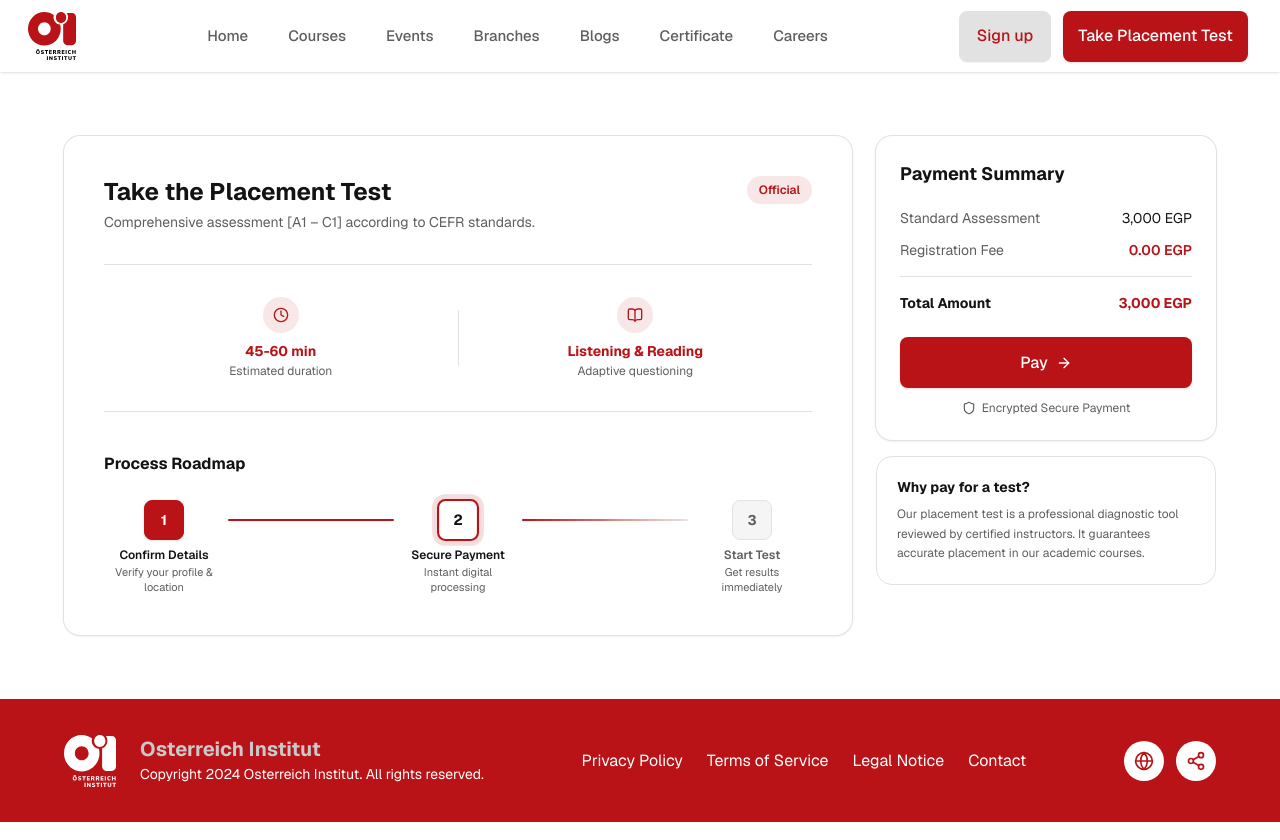
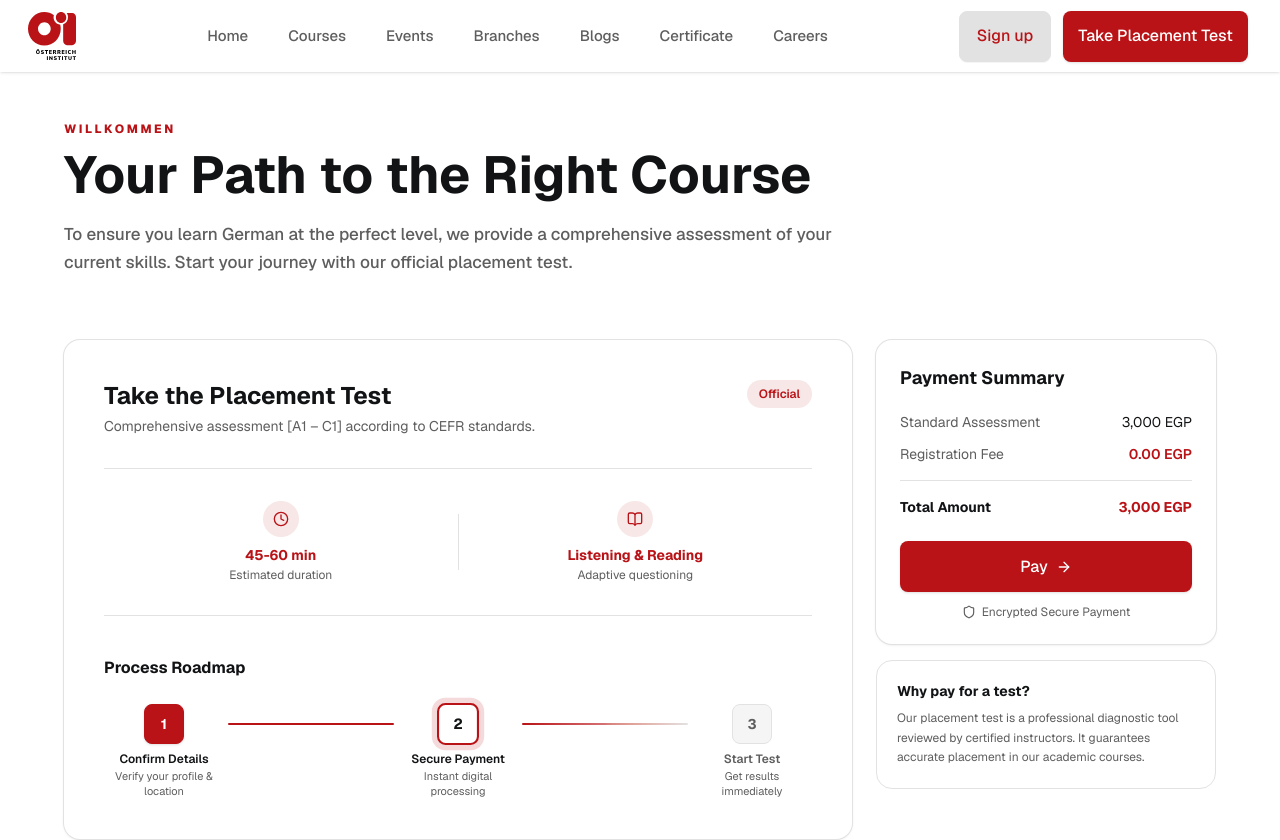
Before and after one commit to yomna22-ym/Austrian-lms, a Next.js app: page /placement-test in a window 1280 px wide. Shown: the top 840 px of the page. Built offline with nearby package versions, Linux system fonts and the light colour scheme.

Commit message:
Restore non-home page headlines

```diff
--- a/app/(modules)/blogs/(pages)/blogs-page.tsx
+++ b/app/(modules)/blogs/(pages)/blogs-page.tsx
@@ -1,3 +1,4 @@
+import PageIntro from "@/app/shared/PageIntro";
 import {
   BlogCallToAction,
   BlogFilterToolbar,
@@ -9,6 +10,10 @@ import {
 export default function BlogsPage() {
   return (
     <div className="w-full bg-[linear-gradient(110deg,#ffffff_0%,#ffffff_56%,#fff2f2_100%)]">
+      <PageIntro
+        title="Cultural Journal"
+        description="Exploring the life, language, and culture of Austria. Insights from our experts and stories from the heart of Europe."
+      />
       <main className="w-full px-4 py-14 sm:px-6 lg:px-16">
         <div className="mx-auto max-w-7xl">
           <BlogFilterToolbar />
--- a/app/(modules)/branches/(pages)/branches-page.tsx
+++ b/app/(modules)/branches/(pages)/branches-page.tsx
@@ -1,9 +1,14 @@
+import PageIntro from "@/app/shared/PageIntro";
 import { GlobalPresenceSection, EgyptBranchesSection } from "../components";
-import { EGYPT_BRANCHES } from "../utils";
+import { BRANCHES_HERO, EGYPT_BRANCHES } from "../utils";
 
 export default function BranchesPage() {
   return (
     <div className="flex w-full flex-col">
+      <PageIntro
+        title={BRANCHES_HERO.title}
+        description={BRANCHES_HERO.description}
+      />
       <GlobalPresenceSection />
       <EgyptBranchesSection branches={EGYPT_BRANCHES} />
     </div>
--- a/app/(modules)/careers/(pages)/careers-page.tsx
+++ b/app/(modules)/careers/(pages)/careers-page.tsx
@@ -1,3 +1,4 @@
+import PageIntro from "@/app/shared/PageIntro";
 import {
   ApplicationJourneySection,
   CareersBenefitsSection,
@@ -7,6 +8,10 @@ import {
 export default function CareersPage() {
   return (
     <div className="w-full bg-[linear-gradient(135deg,#ffffff_0%,#ffffff_16%,#fff5f5_100%)]">
+      <PageIntro
+        title="Join Our Professional Academic Team"
+        description="Experience a collaborative, innovative environment where German academic quality meets cultural passion. Help us shape the future of language education in Egypt."
+      />
       <CareersListing />
       <CareersBenefitsSection />
       <ApplicationJourneySection />
--- a/app/(modules)/certificates/(pages)/certificates-page.tsx
+++ b/app/(modules)/certificates/(pages)/certificates-page.tsx
@@ -1,4 +1,5 @@
 import Link from "next/link";
+import PageIntro from "@/app/shared/PageIntro";
 import SurfaceCard from "@/app/shared/SurfaceCard";
 import {
   CertificationCard,
@@ -19,6 +20,10 @@ export default function CertificatesPage() {
 
   return (
     <div className="w-full bg-[linear-gradient(180deg,#ffffff_0%,#fff7f7_30%,#ffffff_100%)]">
+      <PageIntro
+        title="Your Gateway to Your Academic Future in Germany"
+        description="We are the official testing hub for TestDaF and TestAS - the internationally recognized exams required for university admission in Germany."
+      />
       <section className="w-full px-4 py-14 sm:px-6 lg:px-16">
         <div className="mx-auto grid max-w-7xl grid-cols-1 gap-10 lg:grid-cols-[minmax(0,520px)_minmax(420px,1fr)] lg:items-center lg:gap-20">
           <div>
--- a/app/(modules)/courses/(pages)/courses-page.tsx
+++ b/app/(modules)/courses/(pages)/courses-page.tsx
@@ -1,8 +1,13 @@
+import PageIntro from "@/app/shared/PageIntro";
 import { CourseCardGrid, CourseFilters } from "../components";
 
 export default function CoursesPage() {
   return (
     <div className="w-full bg-white">
+      <PageIntro
+        title="German Courses"
+        description="Tailored for every level - from A1 to C2."
+      />
       <section className="w-full px-4 py-12 sm:px-6 nav:py-16 lg:px-16">
         <div className="mx-auto max-w-7xl">
           <div className="flex flex-col gap-4 nav:ml-[292px] nav:flex-row nav:items-center nav:justify-between">
--- a/app/(modules)/events/(pages)/events-page.tsx
+++ b/app/(modules)/events/(pages)/events-page.tsx
@@ -1,9 +1,14 @@
+import PageIntro from "@/app/shared/PageIntro";
 import { EventsListing } from "../components";
-import { MOCK_EVENTS } from "../utils";
+import { EVENTS_HERO, MOCK_EVENTS } from "../utils";
 
 export default function EventsPage() {
   return (
     <div className="flex w-full flex-col">
+      <PageIntro
+        title={EVENTS_HERO.title}
+        description={EVENTS_HERO.description}
+      />
       <EventsListing events={MOCK_EVENTS} />
     </div>
   );
--- a/app/(modules)/placement-test/(pages)/landing-page.tsx
+++ b/app/(modules)/placement-test/(pages)/landing-page.tsx
@@ -1,8 +1,14 @@
+import PageIntro from "@/app/shared/PageIntro";
 import { TakePlacementTest } from "../Components";
 
 export default function PlacementTestLandingPage() {
   return (
     <div className="w-full">
+      <PageIntro
+        eyebrow="Willkommen"
+        title="Your Path to the Right Course"
+        description="To ensure you learn German at the perfect level, we provide a comprehensive assessment of your current skills. Start your journey with our official placement test."
+      />
       <TakePlacementTest />
     </div>
   );
--- /dev/null
+++ b/app/shared/PageIntro/PageIntro.tsx
@@ -0,0 +1,27 @@
+interface PageIntroProps {
+  title: string;
+  description?: string;
+  eyebrow?: string;
+}
+
+export default function PageIntro({ title, description, eyebrow }: PageIntroProps) {
+  return (
+    <section className="w-full bg-white px-4 pt-10 sm:px-6 sm:pt-12 lg:px-16">
+      <div className="mx-auto max-w-7xl">
+        {eyebrow ? (
+          <p className="text-[12px] font-extrabold uppercase tracking-[0.22em] text-secondary">
+            {eyebrow}
+          </p>
+        ) : null}
+        <h1 className="mt-2 max-w-4xl text-[34px] font-bold leading-[1.12] text-text-primary sm:text-[44px] lg:text-[52px]">
+          {title}
+        </h1>
+        {description ? (
+          <p className="mt-4 max-w-3xl text-[15px] font-medium leading-7 text-text-secondary sm:text-[17px]">
+            {description}
+          </p>
+        ) : null}
+      </div>
+    </section>
+  );
+}
--- /dev/null
+++ b/app/shared/PageIntro/index.ts
@@ -0,0 +1 @@
+export { default } from "./PageIntro";
```
